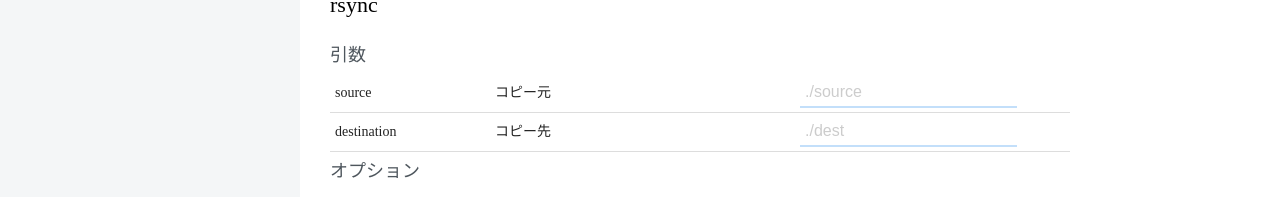
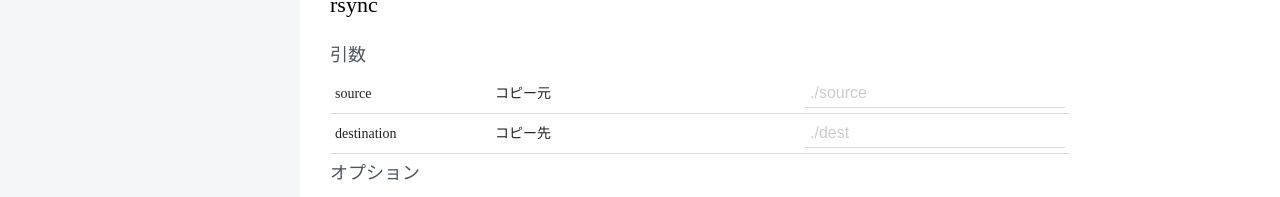
Before and after one commit to hogesuke/linux-command-generator, an Angular app: page /commands/rsync in a window 1280 px wide. Shown: the part 122-319 px from the top of the page. Built offline with nearby package versions, Linux system fonts and the light colour scheme.

Commit message:
引数のinputのsytleを修正 その2

```diff
--- a/src/app/commands/command/command.component.scss
+++ b/src/app/commands/command/command.component.scss
@@ -36,13 +36,15 @@ table {
   }
 
   .arg-input-cell {
-    padding: 4px 0;
+    padding: 5px;
 
     input[type=text] {
+      width: 100%;
       padding: 5px;
+      box-sizing: border-box;
       background-color: transparent;
       border: none;
-      border-bottom: solid 2px rgba(106, 174, 243, 0.4);
+      border-bottom: solid 1px rgba(106, 174, 243, 0.4);
       font-size: 16px;
 
       &:focus {
```
